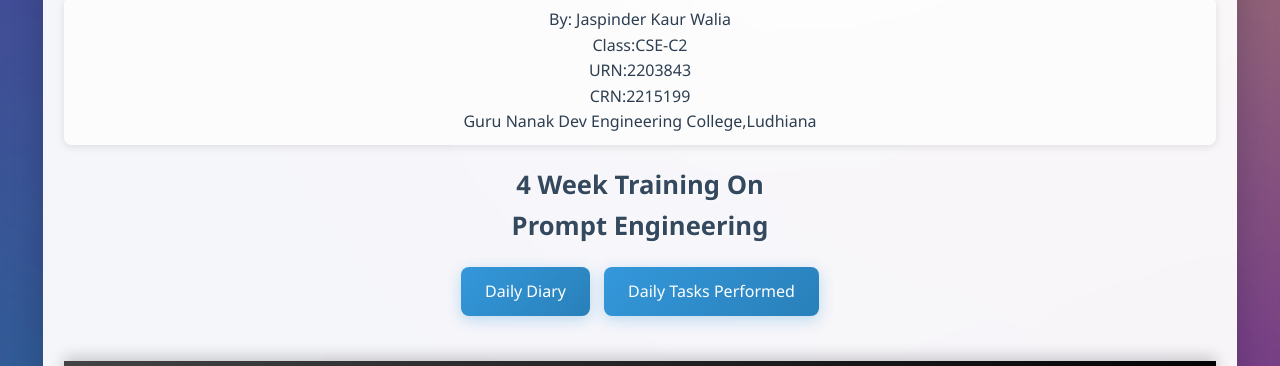
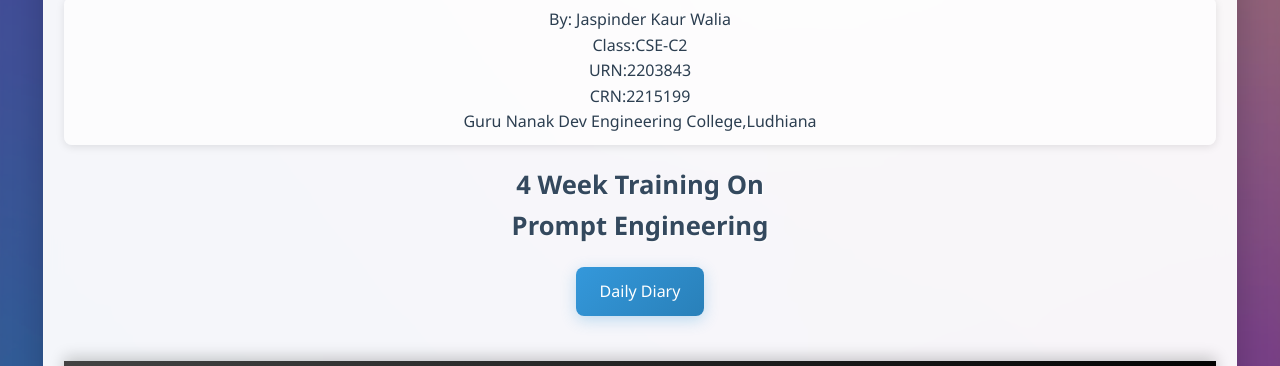
Before and after one commit to JaspinderKaurWalia26/Daily_Diary_TR_103, a plain HTML site: page index.html in a window 1280 px wide. Shown: the part 243-609 px from the top of the page. Drawn offline with Linux system fonts and the light colour scheme.

Commit message:
Update index.html

```diff
--- a/index.html
+++ b/index.html
@@ -23,7 +23,7 @@
 
         <nav>
             <a href="diary.html" onclick="showSection('diary')">Daily Diary</a>
-            <a href="task.html" onclick="showSection('task')">Daily Tasks Performed</a>
+
             <br>
         </nav>
         <footer>
```
